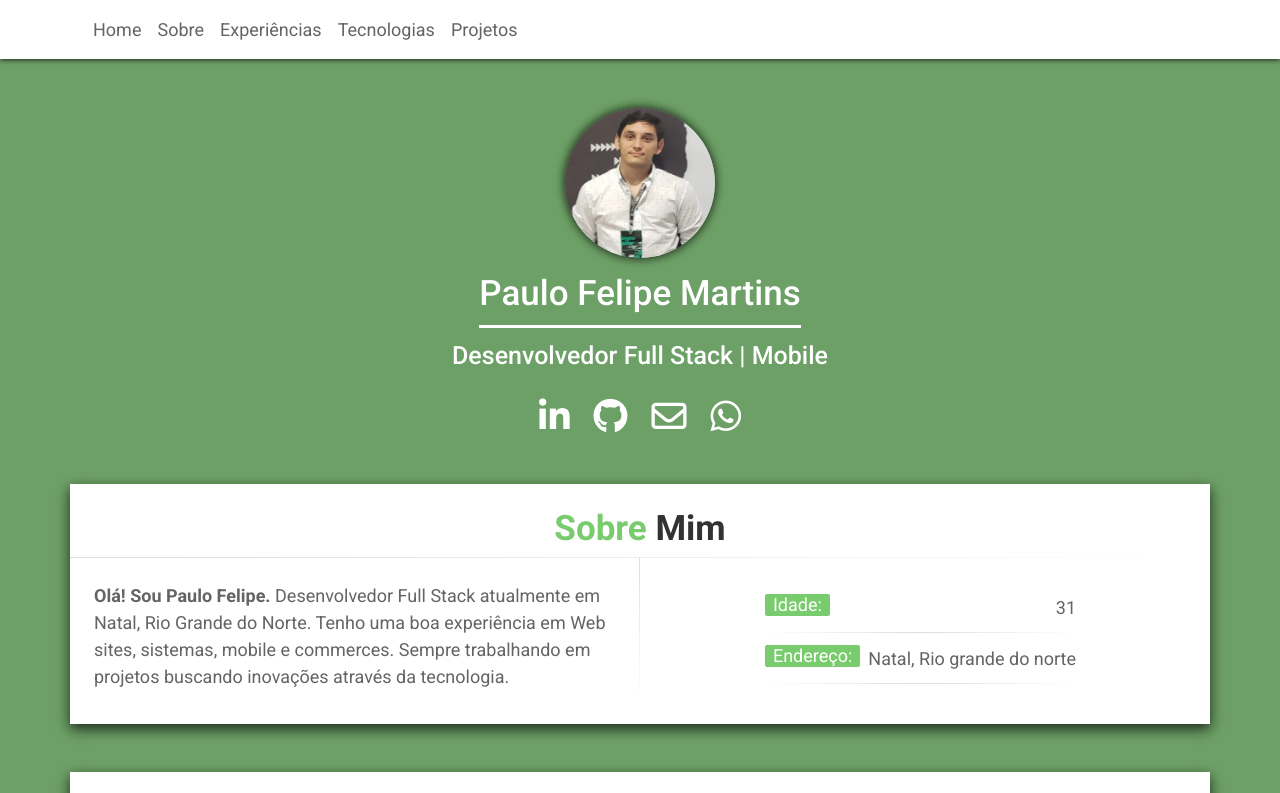
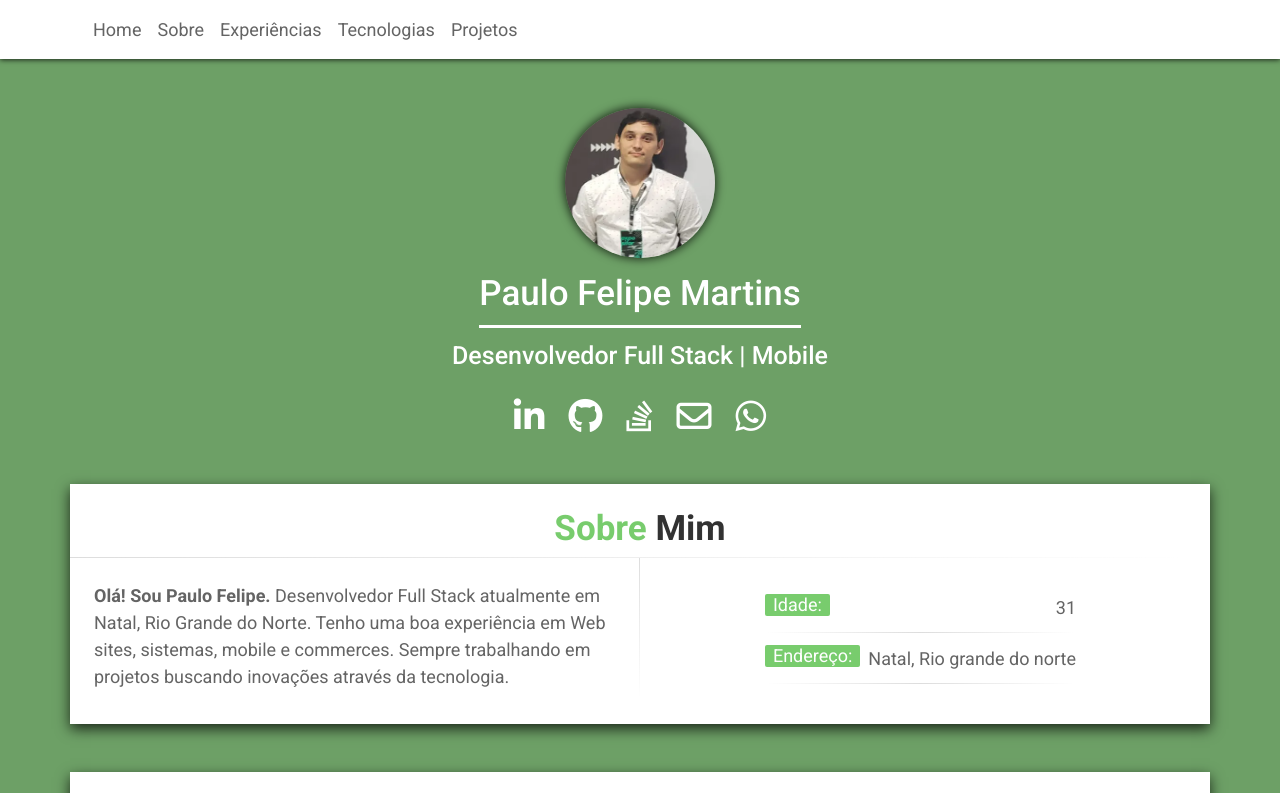
Before and after one commit to PauloFelipeM/portfolio, a plain HTML site: page index.html in a window 1280 px wide. Shown: the top 793 px of the page. Drawn offline with nearby package versions, Linux system fonts and the light colour scheme; no server answers.

Commit message:
Inserir link do stackoverflow

```diff
--- a/index.html
+++ b/index.html
@@ -69,6 +69,9 @@
           </a>
           <a href="https://github.com/PauloFelipeM" target="_blank">
             <i class="fab fa-github"></i>
+          </a>
+          <a href="https://pt.stackoverflow.com/users/122791/paulo-felipe-martins" target="_blank">
+            <i class="fab fa-stack-overflow"></i>
           </a>
           <a href="mailto:paulofelipemartins@msn.com" target="_blank">
             <i class="far fa-envelope"></i>
```
